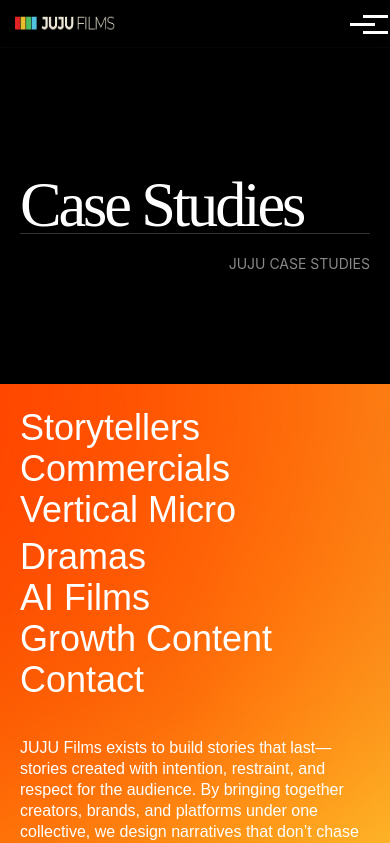
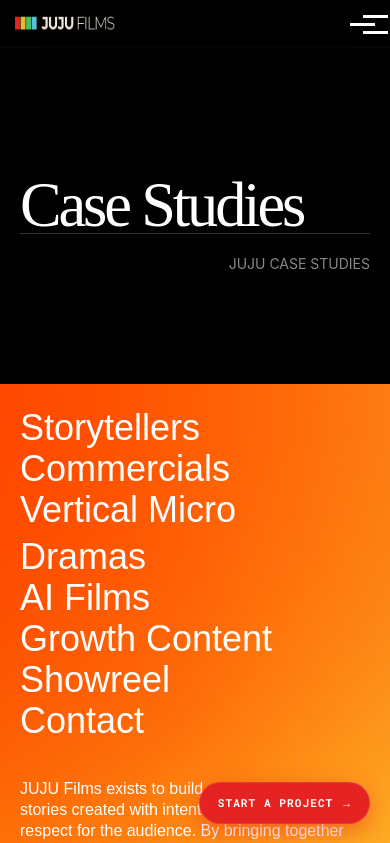
Before and after one commit to ravi-scvpl/JUJU-Films, a Next.js app: page /case-studies in a window 390 px wide. Shown: the top 843 px of the page. Built offline with nearby package versions, Linux system fonts and the light colour scheme; no server answers; the database is empty; a web font is replaced by a local one.

Commit message:
CTA Change , floating button, showreel menu

```diff
--- a/src/components/Layout.jsx
+++ b/src/components/Layout.jsx
@@ -174,7 +174,10 @@
                                 <Link className="navigation__link" style={{ fontSize: '16px' }} href="/case-studies" onClick={() => setIsMenuOpen(false)}>Case Studies</Link>
                             </li>
                             <li className="navigation__item">
-                                <Link className="navigation__link" style={{ fontSize: '16px' }} href="/blog" onClick={() => setIsMenuOpen(false)}>Thinkspace</Link>
+                                <Link className="navigation__link" style={{ fontSize: '16px' }} href="/blog" onClick={() => setIsMenuOpen(false)}>Blogs</Link>
+                            </li>
+                            <li className="navigation__item">
+                                <Link className="navigation__link" style={{ fontSize: '16px' }} href="/showreel" onClick={() => setIsMenuOpen(false)}>Showreel</Link>
                             </li>
 
                             <li className="navigation__item">
@@ -189,6 +192,12 @@
                 {children}
             </main>
 
+            {/* Floating Start a Project Button */}
+            <Link href="/start-project?src=floating" className="floating-start-project-btn">
+                <span>Start a Project</span>
+                <span className="arrow">→</span>
+            </Link>
+
             <footer className="footer parallax-section" style={{ marginTop: 0 }}>
                 <div className="grid footer__container parallax-section__container">
                     <div pos="1-4">
@@ -200,6 +209,7 @@
                                 <li className="navigation__item"><Link className="navigation__link" href="/vertical-micro-drama-production-india">Vertical Micro Dramas</Link></li>
                                 <li className="navigation__item"><Link className="navigation__link" href="/juju-ai-films">AI Films</Link></li>
                                 <li className="navigation__item"><Link className="navigation__link" href="/juju-ecosystem">Growth Content</Link></li>
+                                <li className="navigation__item"><Link className="navigation__link" href="/showreel">Showreel</Link></li>
                                 <li className="navigation__item"><Link className="navigation__link" href="/contact">Contact</Link></li>
                             </ul>
                         </nav>
--- a/src/components/ai-films/AIFilmsDetailedContent.jsx
+++ b/src/components/ai-films/AIFilmsDetailedContent.jsx
@@ -220,7 +220,7 @@
                                 fontWeight: '600'
                             }}
                         >
-                            Contact Us
+                            Start a Project
                         </Link>
                     </div>
                 </div>
--- a/src/components/commercials/CommercialsDetailedContent.jsx
+++ b/src/components/commercials/CommercialsDetailedContent.jsx
@@ -218,7 +218,7 @@
                                 fontWeight: '600'
                             }}
                         >
-                            Contact Us
+                            Start a Project
                         </Link>
                     </div>
                 </div>
--- a/src/components/ecosystem/EcosystemDetailedContent.jsx
+++ b/src/components/ecosystem/EcosystemDetailedContent.jsx
@@ -232,7 +232,7 @@
                                 fontWeight: '600'
                             }}
                         >
-                            Contact Us
+                            Start a Project
                         </Link>
                     </div>
                 </div>
--- a/src/components/storytellers/StorytellersDetailedContent.jsx
+++ b/src/components/storytellers/StorytellersDetailedContent.jsx
@@ -222,7 +222,7 @@
                                 fontWeight: '600'
                             }}
                         >
-                            Contact Us
+                            Start a Project
                         </Link>
                     </div>
                 </div>
--- a/src/styles/juju-overrides.css
+++ b/src/styles/juju-overrides.css
@@ -1408,3 +1408,64 @@
         padding: 48px 24px;
     }
 }
+
+/* Floating Start a Project Button */
+.floating-start-project-btn {
+    position: fixed;
+    bottom: 30px;
+    right: 30px;
+    z-index: 9999;
+    background-color: #E52323;
+    color: #ffffff !important;
+    text-decoration: none !important;
+    font-family: 'Roboto Mono', monospace;
+    font-size: 13px;
+    font-weight: 700;
+    letter-spacing: 0.1em;
+    text-transform: uppercase;
+    padding: 14px 24px;
+    border-radius: 50px;
+    box-shadow: 0 8px 24px rgba(229, 35, 35, 0.4);
+    display: flex;
+    align-items: center;
+    gap: 10px;
+    transition: all 0.3s cubic-bezier(0.25, 0.8, 0.25, 1);
+    border: 1px solid rgba(255, 255, 255, 0.1);
+    animation: floatPulse 3s infinite ease-in-out;
+}
+
+.floating-start-project-btn:hover {
+    background-color: #ffffff;
+    color: #E52323 !important;
+    transform: translateY(-4px);
+    box-shadow: 0 12px 32px rgba(255, 255, 255, 0.2), 0 8px 24px rgba(229, 35, 35, 0.2);
+}
+
+.floating-start-project-btn .arrow {
+    transition: transform 0.3s ease;
+}
+
+.floating-start-project-btn:hover .arrow {
+    transform: translateX(4px);
+}
+
+@keyframes floatPulse {
+    0% {
+        box-shadow: 0 8px 24px rgba(229, 35, 35, 0.4);
+    }
+    50% {
+        box-shadow: 0 8px 32px rgba(229, 35, 35, 0.7);
+    }
+    100% {
+        box-shadow: 0 8px 24px rgba(229, 35, 35, 0.4);
+    }
+}
+
+@media (max-width: 767px) {
+    .floating-start-project-btn {
+        bottom: 20px;
+        right: 20px;
+        padding: 10px 18px;
+        font-size: 11px;
+    }
+}
```
